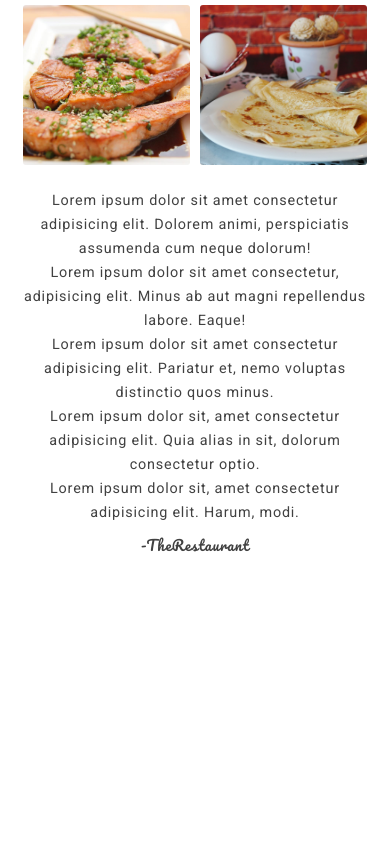
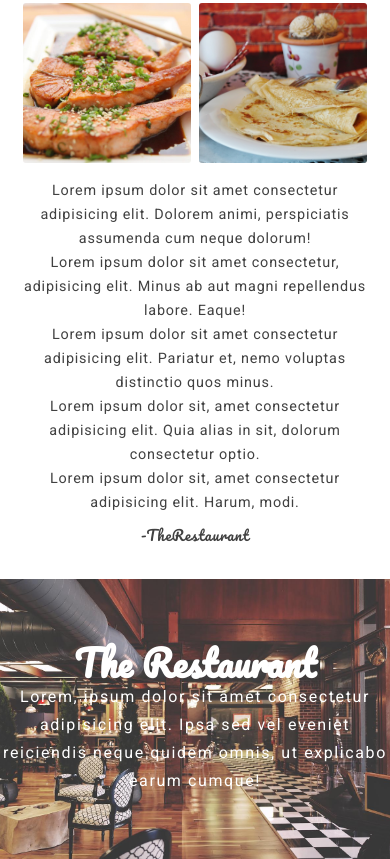
Before and after one commit to AndrDeve/restaurante, a plain HTML site: page index.html in a window 390 px wide. Shown: the part 1213-2072 px from the top of the page. Before the commit the page ends 1771 px from the top, so only its background shows below. Drawn offline with nearby package versions, Linux system fonts and the light colour scheme; a script that the page names is missing.

Commit message:
primera1111111

```diff
--- a/css/style.scss
+++ b/css/style.scss
@@ -245,10 +245,10 @@ body{
   "img1 img1"
   "img1 img1"
   "img2 img3";
-  gap: 10px;
+  gap: 1rem;
   width: 90%;
   object-fit: cover;
-  margin-bottom: 50px;
+
 
   .container-item{
     position: relative;
@@ -319,10 +319,52 @@ grid-area: img2;
 grid-area: img3;
 }
 
+// imagen de fondo
+.ima-grande{
+  margin: 14rem 0 0 0;
+  width: 100%;
+	height: 40rem;
+	background: url(../img/fondo.jpg);
+	background-attachment: fixed; /*imagen fija*/
+	background-position: center;
+	background-size: cover; /*toda la imagen*/
+	position: relative;
+	overflow: hidden;
+	color: #fff;
+	text-align: center;
+
+  .textos{
+    position: absolute;
+    top: 50%;
+    left: 50%;
+    transform: translate(-50%, -50%);
+    width: 70%;
+
+    h3{
+      font-size: 5rem;
+      font-family: 'Pacifico', cursive;
+      color: $blanco;
+    }
+
+    p{
+      font-size: 2.5rem;
+      line-height: 3.5rem;
+      letter-spacing: .2rem;
+      color: $blanco;
+    }
+  }
+}
+
 
 
 
 // media queries
+@media (max-width:1200px){
+  .ima-grande{
+    margin-top: 4rem;
+  }
+}
+
 @media (max-width:991px){
 
     html{
@@ -335,7 +377,6 @@ grid-area: img3;
       line-height: 3rem;
       letter-spacing: .1rem;
     }
-
 }
 
 @media (max-width:950px){
@@ -350,6 +391,7 @@ grid-area: img3;
 
   .sobre-nosotros .container__grid{
     width: 100%;
+    margin-bottom: 5rem;
   }
 
   .sobre-nosotros .container__grid .container-item .modificar{
@@ -450,6 +492,16 @@ grid-area: img3;
   }
 }
 
+@media (max-width:610px){
+  .ima-grande{
+    height: 35rem;
+  }
+
+  .ima-grande .textos{
+    width: 100%;
+  }
+}
+
 @media (max-width:500px){
   .agregar-imagen{
     height: 40rem;
@@ -489,6 +541,16 @@ grid-area: img3;
           }
         }
       }
+
+      .ima-grande .textos{
+        h3{
+          font-size: 4.5rem;
+        }
+
+        p{
+          font-size: 2rem;
+        }
+      }
     }
 
     .sobre-nosotros .sobre-nosotros-titulos{
--- a/index.html
+++ b/index.html
@@ -136,8 +136,17 @@
 
 
     </section>
+    <!-- final sobre nosotros -->
 
-    <!-- final sobre nosotros -->
+
+    <!-- inicio imagen de fondo -->
+    <section class="ima-grande">
+        <div class="textos">
+            <h3>The Restaurant</h3>
+            <p>Lorem, ipsum dolor sit amet consectetur adipisicing elit. Ipsa sed vel eveniet reiciendis neque quidem omnis, ut explicabo earum cumque!</p>
+        </div>
+    </section>
+    <!-- final imagen de fondo -->
 
     <script src="https://unpkg.com/swiper@7/swiper-bundle.min.js"></script>
     <script src="js/lightbox.js"></script>
```
Also changed, not shown: css/style.css, img/fondo.jpg (added), 1 other file.
